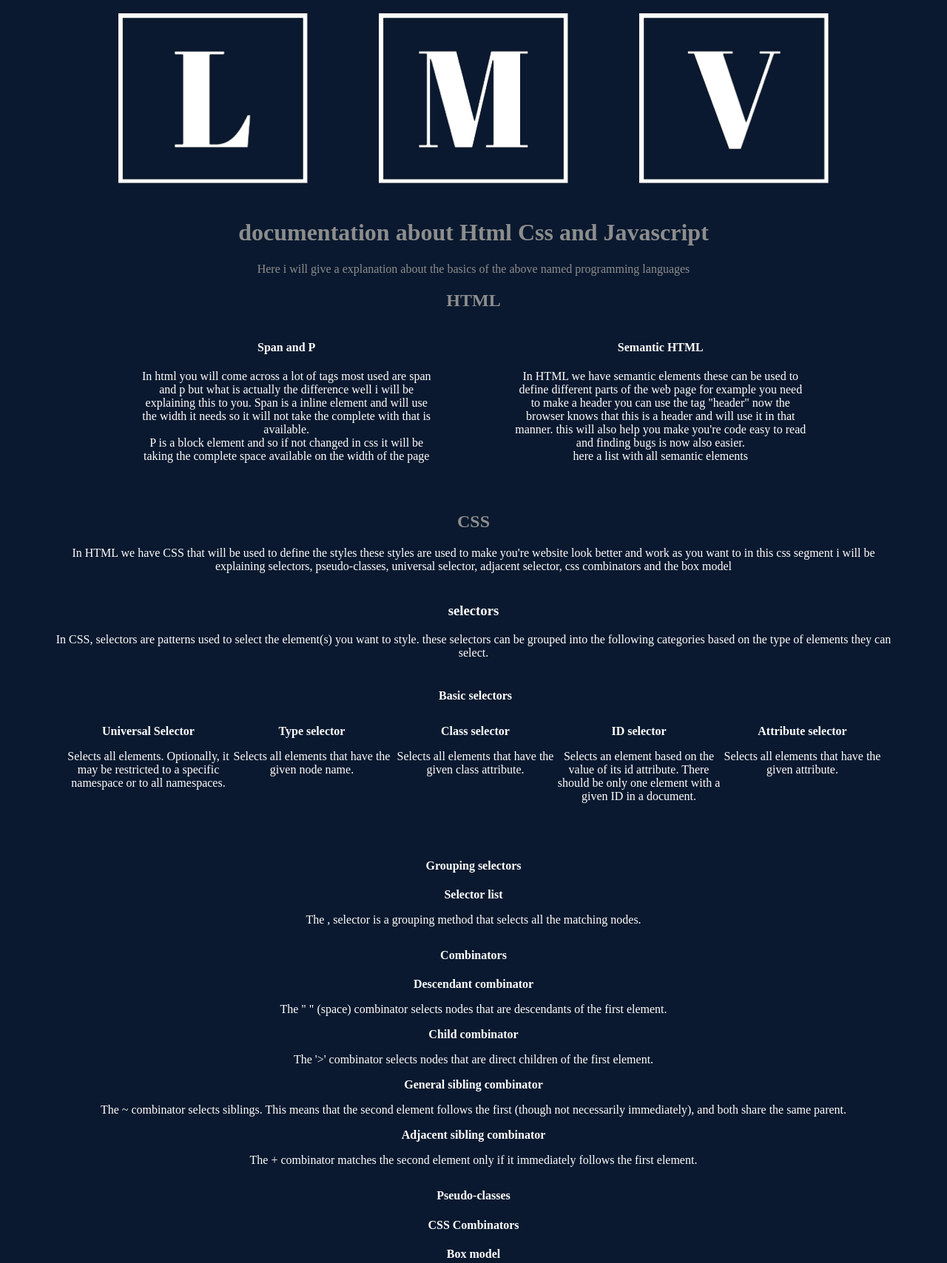
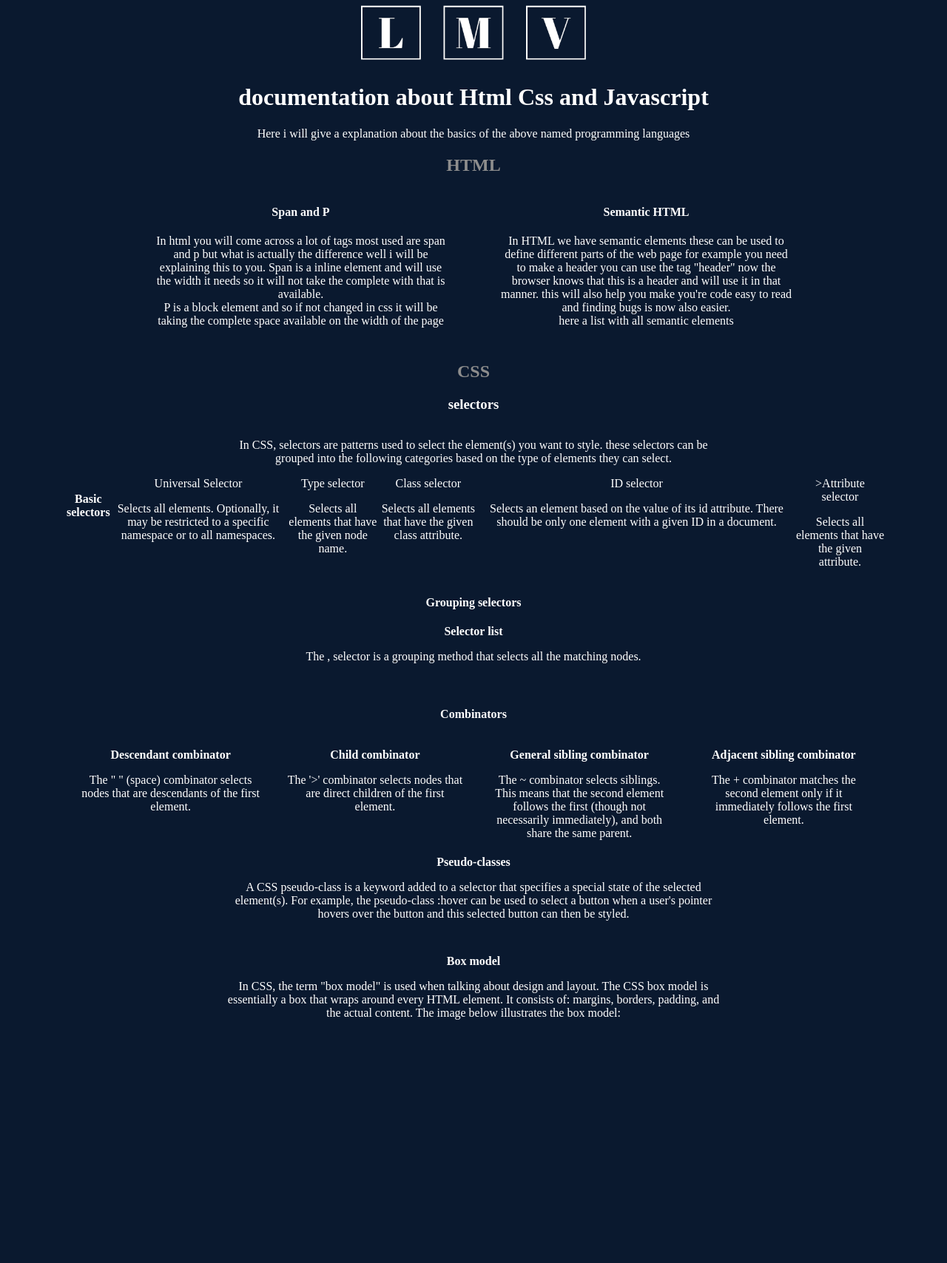
Before and after one commit to lmv7296/website-Lorenzo, a website: page pages/summery.html in a window 1280 px wide. Shown: the part 7-1715 px from the top of the page at 74% size. After the commit the page ends 1472 px from the top, so only its background shows below. Drawn offline with Linux system fonts and the light colour scheme.

Commit message:
added changes to the css so its better to mannage

```diff
--- a/pages/summery.css
+++ b/pages/summery.css
@@ -1,4 +1,9 @@
-body{
+header {
+  display: flex;
+  justify-content: center;
+}
+
+body {
   display: inline-block;
   background-color: #0a192f;
   color: #ffff;
@@ -6,65 +11,82 @@ body{
   text-align: center;
 }
 
-div{
+div {
   margin-bottom: 30px;
 }
 
-h1,
-.first_paragraph {
-    display: flex;
-    justify-content: center;
+h2 {
   color: #8d8d8d;
-}
-
-h2{
-    color: #8d8d8d;
-    display: flex;
-    justify-content: center;
 
 }
 
-a{
+a {
   text-decoration: none;
-    color: rgb(255,255,255)
+  color: rgb(255, 255, 255);
 }
 
-.semantic{
-    display: inline-block;
-    width:  35%;
-    vertical-align: top;
-    margin-left: 9%;
-}
-.span_p{
-    display: inline-block;
-    width:  35%;
-    vertical-align: top;
+.Logo {
+  height: 30%;
+  width: 30%;
 }
 
-.css_header{
-display: block;
-margin-bottom: 40px ;
+.Logo > img{
+  height: 100%;
+  width: 100%;
+}
+
+.div_html > section {
+  display: inline-block;
+  width: 35%;
+  vertical-align: top;
+  margin: 0px 32px;
+}
+
+
+.selectors > p{
+  display: inline-block;
+  margin: 40px 0px px 0px;
+  width: 60%;
 
 }
 
-.selectors{
+.type_of_selectors {
+  display: flex;
+  justify-content: center;
+  margin: 0px 15px 0px 20px;
+}
+.type_of_selectors >h4 {
+  margin-bottom: 30px;
   display: block;
-
 }
 
-.type_of_selectors{
+.type_of_selectors > div {
+  display: block;
+  width: 100%;
+  margin: 0px 5px;
+}
+
+.selector_list {
+  margin: 5px 0px 60px 0px;
+}
+
+.combinators_grouping {
   display: flex;
-    justify-content:  center;
+  justify-content: center;
   margin: 0px 15px 0px 20px;
 }
-h4.type_of_selectors {
-    margin-top: 40px;
-    margin-bottom: 30px;
 
+.combinators_grouping > div {
+  width: 35%;
+  margin: 15px 15px 5px 20px;
 }
 
-.type_of_selectors > div{
-    display: block;
-    width: 100%;
+.pseudo_Classes {
+  display: inline-block;
+  width: 60%;
+}
 
+.css_boxmodel {
+  display: inline-block;
+  width: 60%;
 }
--- a/pages/summery.html
+++ b/pages/summery.html
@@ -1,109 +1,210 @@
 <!DOCTYPE html>
 <html lang="en">
-<head>
-    <meta charset="UTF-8">
-    <meta http-equiv="X-UA-Compatible" content="IE=edge">
-    <link rel="stylesheet" href="summery.css">
-    <meta name="viewport" content="width=device-width, initial-scale=1.0">
+  <head>
+    <meta charset="UTF-8" />
+    <meta http-equiv="X-UA-Compatible" content="IE=edge" />
+    <link rel="stylesheet" href="summery.css" />
+    <meta name="viewport" content="width=device-width, initial-scale=1.0" />
     <title>Lorenzo Vredeveld</title>
-</head>
+  </head>
 
-<header class="main_header">
-       <a class="Logo"  href="../index.html" ><img class="img-logo" src="../media/LMV-logos/LMV-1.png" alt="Logo Lorenzo"> </a>
+  <header>
+    <a class="Logo" href="../index.html"
+      ><img
+        src="../media/LMV-logos/LMV-1.png"
+        alt="Logo Lorenzo" />
+    </a>
+  </header>
 
-
-</header>
-
-
-<body>
+  <body>
     <h1>documentation about Html Css and Javascript</h1>
-    <p class="first_paragraph">Here i will give a explanation about the basics of the above named programming languages </p>
+    <p class="first_paragraph">
+      Here i will give a explanation about the basics of the above named
+      programming languages
+    </p>
 
     <!-- HTML -->
+    <div class="div_html">
     <h2>HTML</h2>
-    <div class="span_p">
-        <h4>Span and P</h4>
-        <p class="paragraph">In html you will come across a lot of tags most used are span and p but what is actually the difference well i will be explaining this to you.
-        Span is a inline element and will use the width it needs so it will not take the complete with that is available.<br>
-        P is a block element and so if not changed in css it will be taking the complete space available on the width of the page
-        </p>
-    </div>
-    <div class="semantic">
-        <h4>Semantic HTML</h4>
-        <p class="paragraph">In HTML we have semantic elements these can be used to define different
-            parts of the web page for example you need to make a header you can use the tag "header"
-         now the browser knows that this is a header and will use it in that manner. this will also
-         help you make you're code easy to read and finding bugs is now also easier. <br/>
-          <a href="https://www.w3schools.com/html/html5_semantic_elements.asp" target="noopener" >here a list with all semantic elements </a> </p>
-
-
-    </div>
-
+    <section>
+      <h4>Span and P</h4>
+      <p>
+        In html you will come across a lot of tags most used are span and p but
+        what is actually the difference well i will be explaining this to you.
+        Span is a inline element and will use the width it needs so it will not
+        take the complete with that is available.<br />
+        P is a block element and so if not changed in css it will be taking the
+        complete space available on the width of the page
+      </p>
+    </section>
+    <section>
+      <h4>Semantic HTML</h4>
+      <p>
+        In HTML we have semantic elements these can be used to define different
+        parts of the web page for example you need to make a header you can use
+        the tag "header" now the browser knows that this is a header and will
+        use it in that manner. this will also help you make you're code easy to
+        read and finding bugs is now also easier. <br />
+        <a
+          href="https://www.w3schools.com/html/html5_semantic_elements.asp"
+          target="noopener"
+          >here a list with all semantic elements
+        </a>
+      </p>
+    </section>
+</div>
     <!-- css -->
-    <div class="css_header">
-        <h2>CSS</h2>
-        <p>In HTML we have CSS that will be used to define the styles these styles are used to
-            make you're website look better and work as you want to
-        in this css segment i will be explaining selectors, pseudo-classes, universal selector, adjacent selector,
-         css combinators and the box model</p>
-    </div>
-    <div class="selectors">
-        <h3>selectors</h3>
-        <p>In CSS, selectors are patterns used to select the element(s) you want to style. these selectors can be grouped into the
-            following categories based on the type of elements they can select. </p>
-
-            <h4 class="type_of_selectors">Basic selectors</h4>
+    <div>
+      <h2>CSS</h2>
+    <section class="selectors">
+      <h3>selectors</h3>
+      <p>
+        In CSS, selectors are patterns used to select the element(s) you want to
+        style. these selectors can be grouped into the following categories
+        based on the type of elements they can select.
+      </p>
+    </section>
 
     <div class="type_of_selectors">
-        <div class="universal_selector">
-        <b><a href="https://developer.mozilla.org/en-US/docs/Web/CSS/Universal_selectors" target="noopener">Universal Selector</a></b>
-        <p>Selects all elements. Optionally, it may be restricted to a specific namespace or to all namespaces.</p>
-    </div>
+      <h4>Basic selectors</h4>
+      <section>
+      <a
+            href="https://developer.mozilla.org/en-US/docs/Web/CSS/Universal_selectors"
+            target="noopener"
+            >Universal Selector</a>
+        <p>
+          Selects all elements. Optionally, it may be restricted to a specific
+          namespace or to all namespaces.
+        </p>
+      </section>
 
-    <div class="type_selector">
-        <a href="https://developer.mozilla.org/en-US/docs/Web/CSS/Type_selectors" target="noopener"><b> Type selector </b></a>
+      <section class="type_selector">
+        <a
+          href="https://developer.mozilla.org/en-US/docs/Web/CSS/Type_selectors"
+          target="noopener"
+          > Type selector</a
+        >
         <p>Selects all elements that have the given node name.</p>
-    </div>
-    <div class="class_selector">
-        <b><a href="https://developer.mozilla.org/en-US/docs/Web/CSS/Class_selectors" target="noopener">Class selector </a> </b>
-        <p> Selects all elements that have the given class attribute.</p>
-    </div>
-        <div class="id_selector">
-        <b><a href="https://developer.mozilla.org/en-US/docs/Web/CSS/ID_selectors" target="noopener">ID selector</a></b>
-        <p>Selects an element based on the value of its id attribute. There should be only one element with a given ID in a document.</p>
-    </div>
-    <div class="attribute_selector">
-        <b><a href="Attribute selector" target="noopener">Attribute selector</a></b>
+      </section>
+      <section>
+        <a
+            href="https://developer.mozilla.org/en-US/docs/Web/CSS/Class_selectors"
+            target="noopener"
+            >Class selector
+          </a>
+
+        <p>Selects all elements that have the given class attribute.</p>
+      </section>
+      <div class="id_selector">
+      <a
+            href="https://developer.mozilla.org/en-US/docs/Web/CSS/ID_selectors"
+            target="noopener"
+            >ID selector</a
+          >
+        <p>
+          Selects an element based on the value of its id attribute. There
+          should be only one element with a given ID in a document.
+        </p>
+      </div>
+      <section>
+
+          ><a href="Attribute selector" target="noopener"
+            >Attribute selector</a>
         <p>Selects all elements that have the given attribute.</p>
-    </div>
-    </div>
-    </div>
-    <div class="selector_list">
-        <h4><a href="https://developer.mozilla.org/en-US/docs/Web/CSS/CSS_Selectors#grouping_selectors" target="noopener">Grouping selectors</a></h4>
-
-        <b><a href="https://developer.mozilla.org/en-US/docs/Web/CSS/Selector_list" target="noopener">Selector list</a></b>
-        <p>The , selector is a grouping method that selects all the matching nodes.</p>
-    </div>
-    <div class="combinators">
-          <h4><a href="https://developer.mozilla.org/en-US/docs/Web/CSS/CSS_Selectors#combinators">Combinators</a></h4>
-
-        <b><a href="https://developer.mozilla.org/en-US/docs/Web/CSS/Descendant_combinator" target="noopener">Descendant combinator</a></b>
-        <p>The " " (space) combinator selects nodes that are descendants of the first element.</p>
-
-        <b><a href="https://developer.mozilla.org/en-US/docs/Web/CSS/Child_combinator" target="noopener">Child combinator</a></b>
-        <p>The '>' combinator selects nodes that are direct children of the first element.</p>
-
-        <b> <a href="" target="noopener">General sibling combinator</a></b>
-        <p>The ~ combinator selects siblings. This means that the second element follows the first (though not necessarily immediately), and both share the same parent.</p>
-
-        <b><a>Adjacent sibling combinator</a></b>
-        <p>The + combinator matches the second element only if it immediately follows the first element.</p>
+      </section>
     </div>
 
 
-    <h4>Pseudo-classes</h4>
-    <h4>CSS Combinators</h4>
-    <h4>Box model </h4>
-</body>
 
+    <!-- different that op top -->
+    <div class="selector_list">
+      <h4>
+        <a
+          href="https://developer.mozilla.org/en-US/docs/Web/CSS/CSS_Selectors#grouping_selectors"
+          target="noopener"
+          >Grouping selectors</a
+        >
+      </h4>
+
+      <b
+        ><a
+          href="https://developer.mozilla.org/en-US/docs/Web/CSS/Selector_list"
+          target="noopener"
+          >Selector list</a
+        ></b
+      >
+      <p>
+        The , selector is a grouping method that selects all the matching nodes.
+      </p>
+    </div>
+
+    <h4 class="Combinators">
+      <a
+        href="https://developer.mozilla.org/en-US/docs/Web/CSS/CSS_Selectors#combinators"
+        >Combinators</a
+      >
+    </h4>
+    <div class="combinators_grouping">
+      <div class="desc_combinator">
+        <b
+          ><a
+            href="https://developer.mozilla.org/en-US/docs/Web/CSS/Descendant_combinator"
+            target="noopener"
+            >Descendant combinator</a
+          ></b
+        >
+        <p>
+          The " " (space) combinator selects nodes that are descendants of the
+          first element.
+        </p>
+      </div>
+      <div class="child_combinators">
+        <b
+          ><a
+            href="https://developer.mozilla.org/en-US/docs/Web/CSS/Child_combinator"
+            target="noopener"
+            >Child combinator</a
+          ></b
+        >
+        <p>
+          The '>' combinator selects nodes that are direct children of the first
+          element.
+        </p>
+      </div>
+      <div class="General_sibling_combinator">
+        <b> <a href="" target="noopener">General sibling combinator</a></b>
+        <p>
+          The ~ combinator selects siblings. This means that the second element
+          follows the first (though not necessarily immediately), and both share
+          the same parent.
+        </p>
+      </div>
+      <div class="Adjacent_sibling_combinator">
+        <b><a>Adjacent sibling combinator</a></b>
+        <p>
+          The + combinator matches the second element only if it immediately
+          follows the first element.
+        </p>
+      </div>
+    </div>
+    <div class="pseudo_Classes">
+      <b><a>Pseudo-classes</a></b>
+      <p>
+        A CSS pseudo-class is a keyword added to a selector that specifies a
+        special state of the selected element(s). For example, the pseudo-class
+        :hover can be used to select a button when a user's pointer hovers over
+        the button and this selected button can then be styled.
+      </p>
+    </div>
+    <div class="css_boxmodel">
+      <b><a>Box model</a></b>
+      <p>
+        In CSS, the term "box model" is used when talking about design and
+        layout. The CSS box model is essentially a box that wraps around every
+        HTML element. It consists of: margins, borders, padding, and the actual
+        content. The image below illustrates the box model:
+      </p>
+    </div>
+  </div>
+  </body>
 </html>
```
Also changed, not shown: 17 other files. Lines whose indentation alone changed are shown as unchanged.
